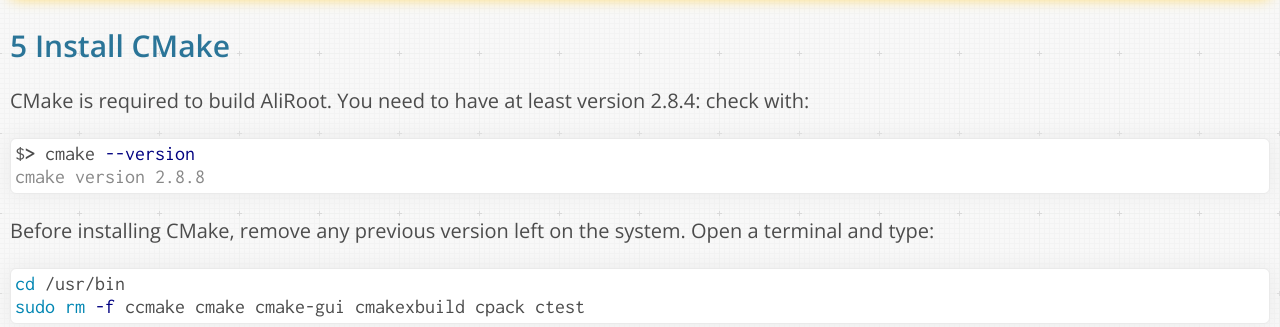
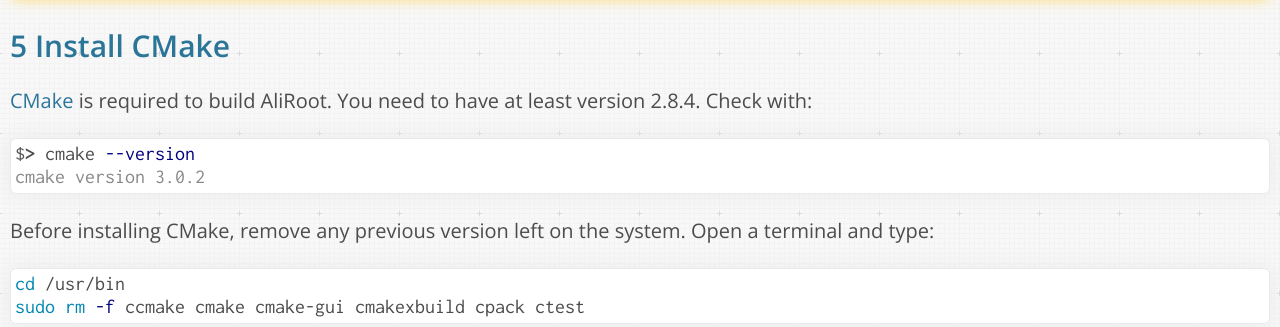
Before and after one commit to dberzano/dberzano.github.io, a Jekyll site: the page built from alice/install-aliroot/prereq-osx.md, in a window 1280 px wide and 900 px high, scrolled down 3374 px. Shown: the part 173-500 px from the top of the window. Built offline with Jekyll 4.4.1, drawn with Linux system fonts in a browser that asks for light colours; Markdown is read by kramdown in place of the engine named in the settings.

Commit message:
AliInst: link to the CMake website

````diff
--- a/alice/install-aliroot/prereq-osx.md
+++ b/alice/install-aliroot/prereq-osx.md
@@ -143,18 +143,18 @@
 Install CMake
 -------------
 
-CMake is required to build AliRoot. You need to have at least
-**version 2.8.4**: check with:
+[CMake](http://www.cmake.org/) is required to build AliRoot. You need
+to have at least **version 2.8.4**. Check with:
 
 ```console
 $> cmake --version
-cmake version 2.8.8
+cmake version 3.0.2
 ```
 
-Before installing CMake, remove any previous version left on the
+Before installing CMake, **remove any previous version** left on the
 system. Open a terminal and type:
 
-```sh
+```bash
 cd /usr/bin
 sudo rm -f ccmake cmake cmake-gui cmakexbuild cpack ctest
 ```
````
